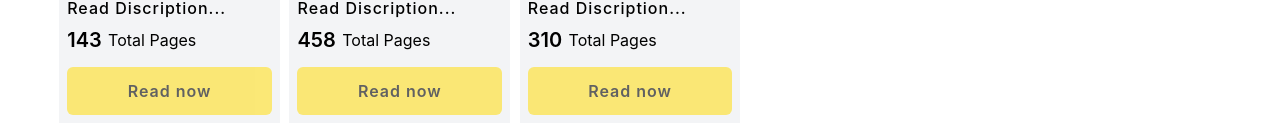
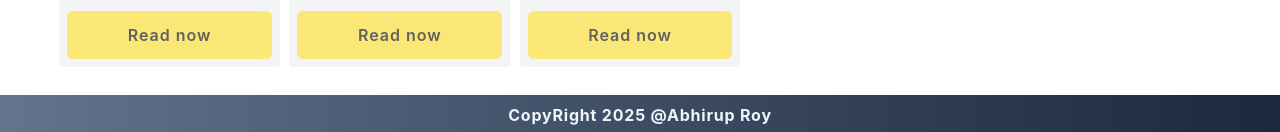
Before and after one commit to AbhirupRoy27/E-com_React, a React (Vite) app: page /books in a window 1280 px wide. Shown: the part 1327-1459 px from the top of the page. Built offline with nearby package versions, Linux system fonts and the light colour scheme; no server answers.

Commit message:
feat: add footer component to the project

```diff
--- a/src/App.jsx
+++ b/src/App.jsx
@@ -5,6 +5,7 @@ import SearchBar from './Components/SearchBar/SearchBar'
 import { lazy, Suspense } from 'react'
 import TopDeal from './Pages/TopDeals/TopDeal'
 import Item from './Pages/Products/Item'
+import Footer from './Components/Footer/Footer'
 
 const Home = lazy(() => import('./Pages/Home/Home'))
 const Sell = lazy(() => import('./Components/NavBar/NavComponents/Sell/Sell'))
@@ -25,11 +26,12 @@ const Layout = () => {
         <SearchBar />
         <NavBar />
         {sideBar && <SideBar />}
-        <div className="h-[90vh] ">
+        <div className="py-5">
           <Suspense fallback={<h2>Loading....</h2>}>
             <Outlet />
           </Suspense>
         </div>
+        <Footer />
       </div>
     </>
   )
--- /dev/null
+++ b/src/Components/Footer/Footer.jsx
@@ -0,0 +1,13 @@
+import React from 'react'
+
+function Footer() {
+  return (
+    <div className="bg-gradient-to-r from-slate-500 to-slate-800 text-center p-2 font-bold ">
+      <p className="tracking-wider text-slate-100">
+        CopyRight 2025 @Abhirup Roy
+      </p>
+    </div>
+  )
+}
+
+export default Footer
--- a/src/Components/NavBar/NavComponents/Books/BCard.jsx
+++ b/src/Components/NavBar/NavComponents/Books/BCard.jsx
@@ -5,7 +5,7 @@ function BCard({ books }) {
 
   return (
     <>
-      <div className="flex flex-col w-[49%] sm:w-[19%] bg-gray-100 p-2 h-max gap-[0.4rem]">
+      <div className="flex flex-col w-[49%] sm:w-[19%] bg-gray-100 p-2 h-max gap-[0.4rem] rounded">
         {isDesc ? (
           <div className="min-h-[493.9px] sm:min-h-[493.9px] bg-gray-200 p-3 rounded-md">
             <p className="text-[14px] sm:tracking-[1px]">{books.description}</p>
--- a/src/Components/NavBar/NavComponents/Books/Books.jsx
+++ b/src/Components/NavBar/NavComponents/Books/Books.jsx
@@ -4,8 +4,7 @@ import { books } from '../../../../Db/Books.json'
 export default function Books() {
   console.log(books)
   return (
-    <div className="sm:pl-[4%] sm:pr-[4%]">
-      <h1 className="text-center font-bold p-2 text-[40px]">Books</h1>
+    <div className="sm:pl-[4%] sm:pr-[4%] ">
       <div className="flex gap-[0.46rem] sm:gap-[0.6rem] p-2 flex-wrap">
         {books.map((p) => (
           <BCard books={p} key={p.isbn} />
--- a/src/Components/SideFilterBar/index.jsx
+++ b/src/Components/SideFilterBar/index.jsx
@@ -1,12 +1,16 @@
-import React from 'react'
+import React, { useState } from 'react'
 
 const price = [500, 1000, 1500, 5000, 10000]
 const discount = [25, 50, 75, 80]
 const Company = ['Puma', 'Addidas', 'Zudio', 'Nike', 'others']
 
 function FilterBar() {
+  const [devComplete, setDevComplete] = useState(false)
   return (
     <>
+      {!devComplete ? (
+        <p className="min-w-[150px]">Work in Progress</p>
+      ) : (
         <div className=" ">
           <p className="p-[1%] text-3xl font-semibold border-b-[2px] min-w-[150px]">
             Filters
@@ -35,6 +39,7 @@ function FilterBar() {
             ))}
           </div>
         </div>
+      )}
     </>
   )
 }
--- a/src/Pages/NotFound/NotFound.jsx
+++ b/src/Pages/NotFound/NotFound.jsx
@@ -1,6 +1,6 @@
 export default function NotFound() {
   return (
-    <div className="flex w-full text-5xl justify-center p-[1%] flex-col items-center h-full">
+    <div className="flex w-full text-5xl justify-center p-[1%] flex-col items-center h-[90vh] ">
       <p className="text-9xl">?</p>
       <h1>Not Found</h1>
     </div>
--- a/src/Pages/TopDeals/TopDeal.jsx
+++ b/src/Pages/TopDeals/TopDeal.jsx
@@ -4,9 +4,6 @@ function TopDeal() {
   return (
     <>
       <div>
-        <p className="text-3xl text-center pt-4 font-extrabold mb-5">
-          Top Deals
-        </p>
         <div className="w-full h-full flex gap-[2%] sm:gap-[1%] flex-col sm:flex-row">
           <div className="p-[1%] w-[99%] sm:w-[33%] hover:scale-101">
             <div className="bg-[url('/mobile.png')] opacity:90 sm:opacity-75 hover:opacity-100 bg-cover bg-center h-[250px] rounded-md flex justify-center items-center">
```
Lines whose indentation alone changed are shown as unchanged.
